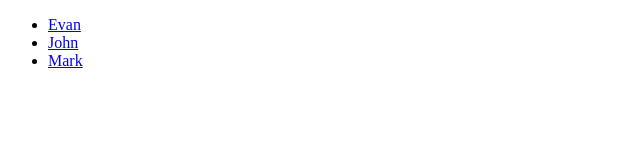
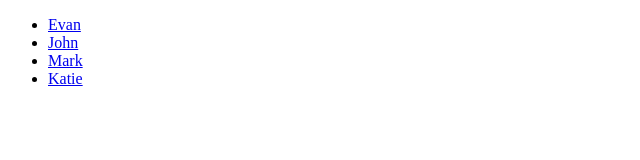
Before and after one commit to Evidlo/widloski.com, a plain HTML site: page index.html in a window 1280 px wide. Shown: the full height of the page, 0-640 px from the left. Drawn offline with Linux system fonts and the light colour scheme.

Commit message:
add katie

```diff
--- a/index.html
+++ b/index.html
@@ -10,6 +10,7 @@
                 <li><a href="http://evan.widloski.com">Evan</a></li>
                 <li><a href="http://john.widloski.com">John</a></li>
                 <li><a href="https://etoms.com/our-doctors/mark-m-widloski-dds/">Mark</a></li>
+                <li><a href="http://katie.widloski.com">Katie</a></li>
             </ul>
         </main>
     </body>
```
